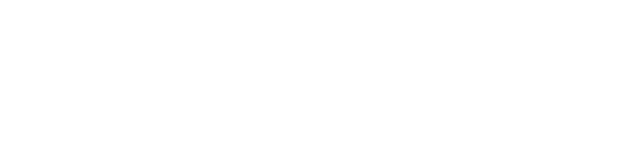
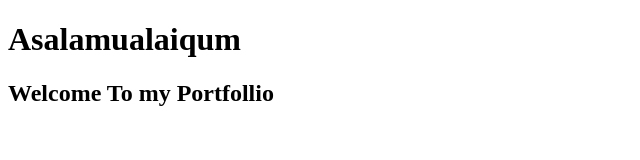
Before and after one commit to Maruf0033/Maruf-s-Portfolio, a plain HTML site: page index.html in a window 1280 px wide. Shown: the whole page, without its empty margins (0-640 px from the left). Drawn offline with Linux system fonts and the light colour scheme.

Commit message:
commited

```diff
--- a/index.html
+++ b/index.html
@@ -4,10 +4,13 @@
     <meta charset="UTF-8">
     <meta http-equiv="X-UA-Compatible" content="IE=edge">
     <meta name="viewport" content="width=device-width, initial-scale=1.0">
-    <title>Maruf's portfolio</title>
-    <link rel="stylesheet" href="styel.css">
+    <title>Maruf's Portfollio</title>
+    <link rel="preconnect" href="https://fonts.googleapis.com">
+    <link rel="preconnect" href="https://fonts.gstatic.com" crossorigin>
+    <link href="https://fonts.googleapis.com/css2?family=Inter+Tight&display=swap" rel="stylesheet">
 </head>
 <body>
-
+    <h1>Asalamualaiqum</h1>
+    <h2>Welcome To my Portfollio</h2>
 </body>
 </html>
--- a/styel.css
+++ b/styel.css
@@ -0,0 +1,6 @@
+body{
+    font-family: 'Inter Tight', sans-serif;
+}
+h1{
+    font-size: 60px;
+}
```
Also changed, not shown: dream-bg.png (added), my-bg.jpg (added), my-bg2.jpg (added), top-banner.png (added).
